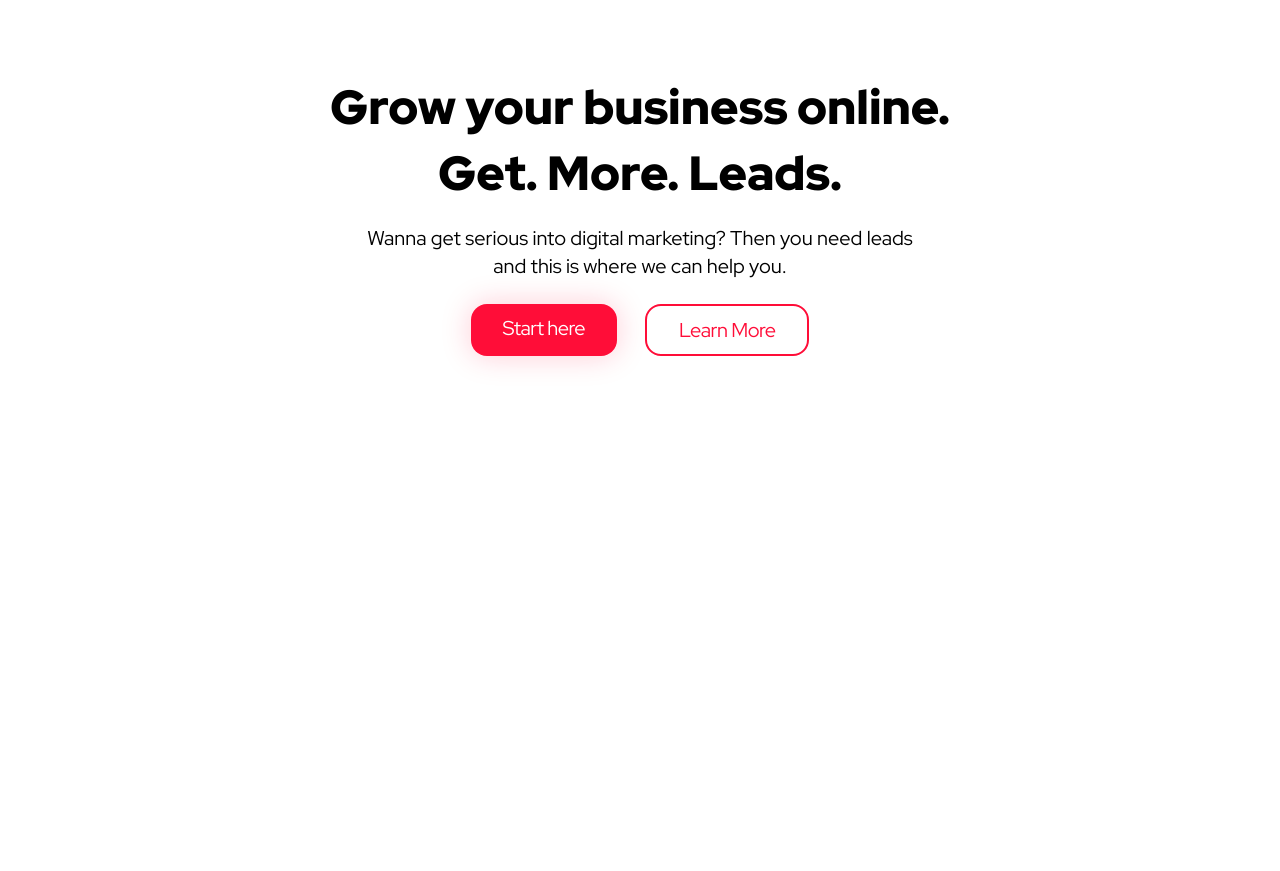
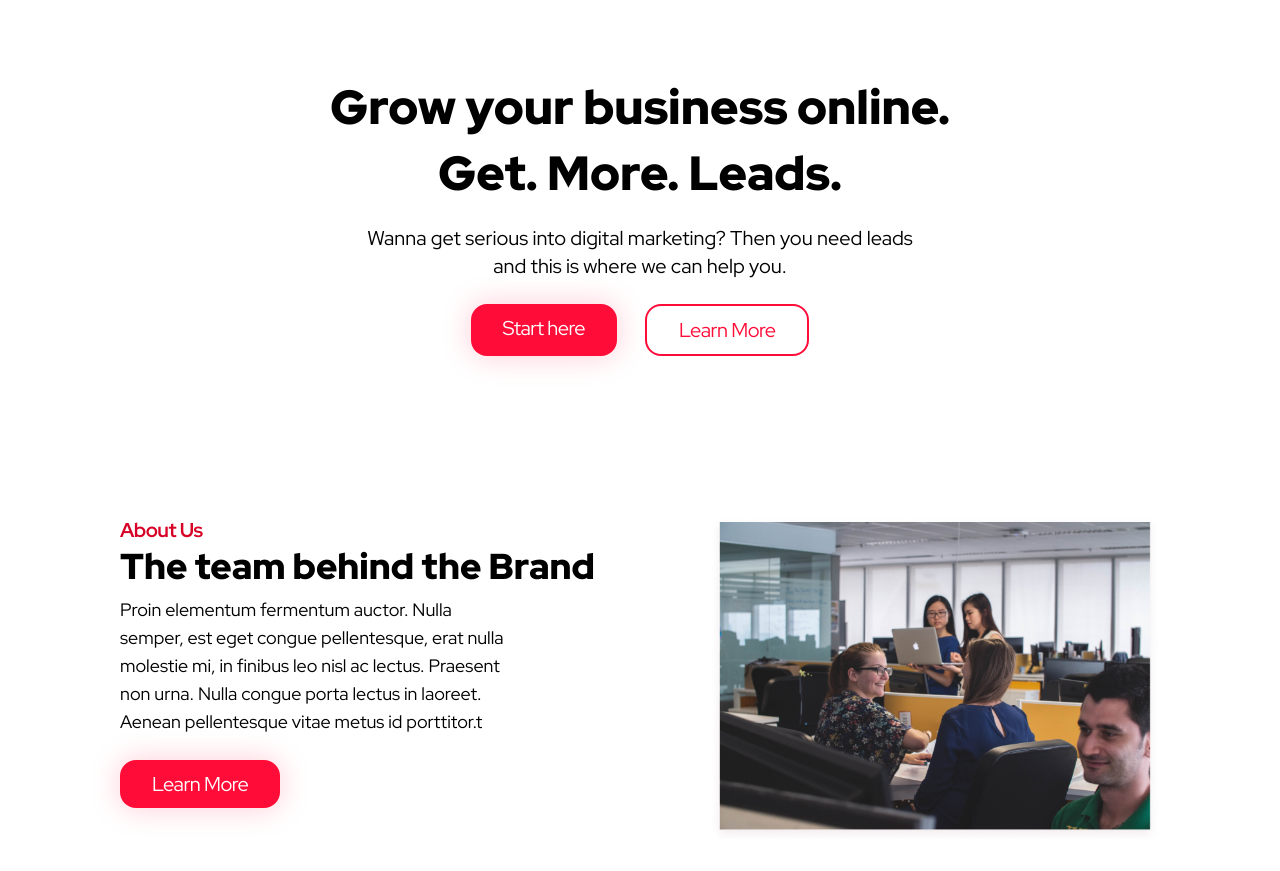
Before and after one commit to sergey87chuvasov/tailwindcss-mini-project, a website: page index.html in a window 1280 px wide. Shown: the part 83-954 px from the top of the page. Before the commit the page ends 800 px from the top, so only its background shows below. Drawn offline with Linux system fonts and the light colour scheme.

Commit message:
added section about us

```diff
--- a/index.html
+++ b/index.html
@@ -42,6 +42,7 @@
   </header>
 
   <main>
+
     <section id="hero">
       <div class="container">
         <h1 class="pt-24 font-black text-5xl max-w-2xl text-center mx-auto leading-snug lg:text-4xl lg:pt-16 md:text-3xl md:pt-12 md:max-w-full sm:pt-10 sm:text-2xl">Grow your business online.
@@ -51,12 +52,28 @@
         </p>
 
         <div class="flex justify-center gap-7 sm:flex-col sm:gap-0 sm:mt-4">
-          <a class="inline-block mt-6 py-[10px] px-8 shadow-customred bg-lightred rounded-2xl text-white text-xl tracking-tight sm:text-center sm:mt-4 sm:text-base" href="#">Start here</a>
+          <a class="btn sm:text-center sm:mt-4 sm:text-base" href="#">Start here</a>
           <a class="inline-block mt-6 py-[10px] px-8 rounded-2xl text-lightred text-xl tracking-tight border-2 border-lightred sm:text-center sm:mt-4 sm:text-base" href="#">Learn More</a>
         </div>
-
       </div>
     </section>
+
+    <section id="about">
+      <div class="container">
+        <div class="flex justify-between mt-40 pb-32 lg:flex-col lg:mt-32 lg:pb-24">
+          <div class="flex flex-col w-1/2 lg:w-full">
+            <div class="text-darkred font-bold text-xl tracking-tight">About Us</div>
+            <h2 class="mt-[2px] text-4xl font-black lg:text-3xl sm:text-2xl">The team behind the Brand</h2>
+            <p class="mt-[10px] max-w-sm text-lg lg:max-w-full sm:text-base">Proin elementum fermentum auctor. Nulla semper, est eget congue pellentesque, erat nulla molestie mi, in finibus leo nisl ac lectus. Praesent non urna. Nulla congue porta lectus in laoreet. Aenean pellentesque vitae metus id porttitor.t</p>
+            <a href="#" class="btn sm:text-center sm:text-base">Learn More</a>
+          </div>
+          <div class="flex flex-col w-[450px] lg:w-full lg:mt-6">
+            <img src="./img/aboutus.jpg" alt="about pic">
+          </div>
+        </div>
+      </div>
+    </section>
+
   </main>
 
   <script src="./js/main.js" ></script>
--- a/input.css
+++ b/input.css
@@ -11,6 +11,9 @@
 @layer components {
   .container {
     @apply max-w-[1080px];
+  }
+  .btn {
+    @apply max-w-fit inline-block mt-6 py-[10px] px-8 shadow-customred bg-lightred rounded-2xl text-white text-xl tracking-tight sm:max-w-full;
   }
 }
 
```
Also changed, not shown: css/main.css, img/aboutus.jpg (added).
